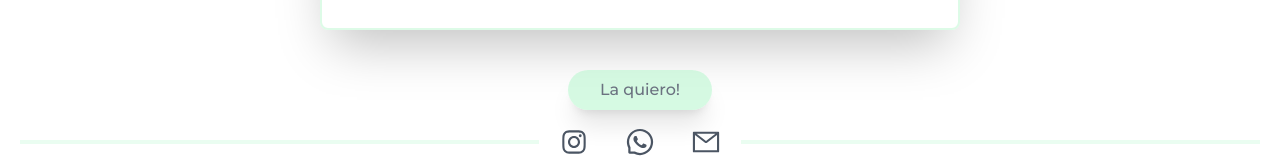
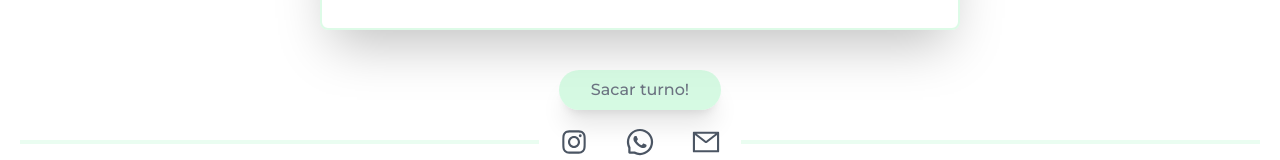
Before and after one commit to francogiuntoli/lupi_site, a Next.js app: page /primera-consulta in a window 1280 px wide. Shown: the part 652-812 px from the top of the page. Built offline with nearby package versions, Linux system fonts and the light colour scheme; what prettier-plugin-tailwindcss would draw is missing.

Commit message:
changed text in button on primera-consulta

```diff
--- a/app/primera-consulta/page.tsx
+++ b/app/primera-consulta/page.tsx
@@ -45,7 +45,7 @@ export default function PrimeraConsulta() {
           target="_blank"
           rel="noreferrer"
         >
-          La quiero!
+          Sacar turno!
         </Link>
       </div>
     </div>
```
